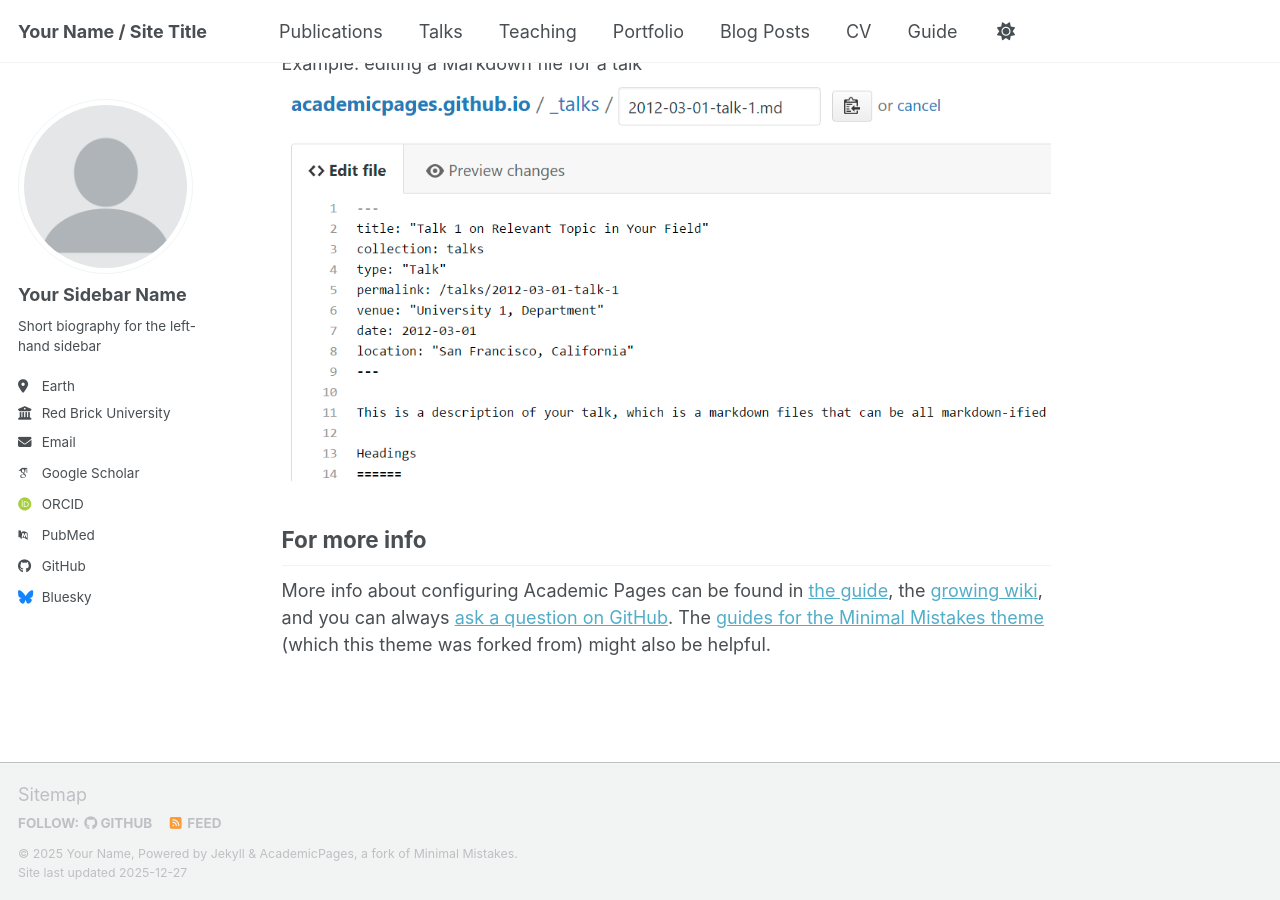
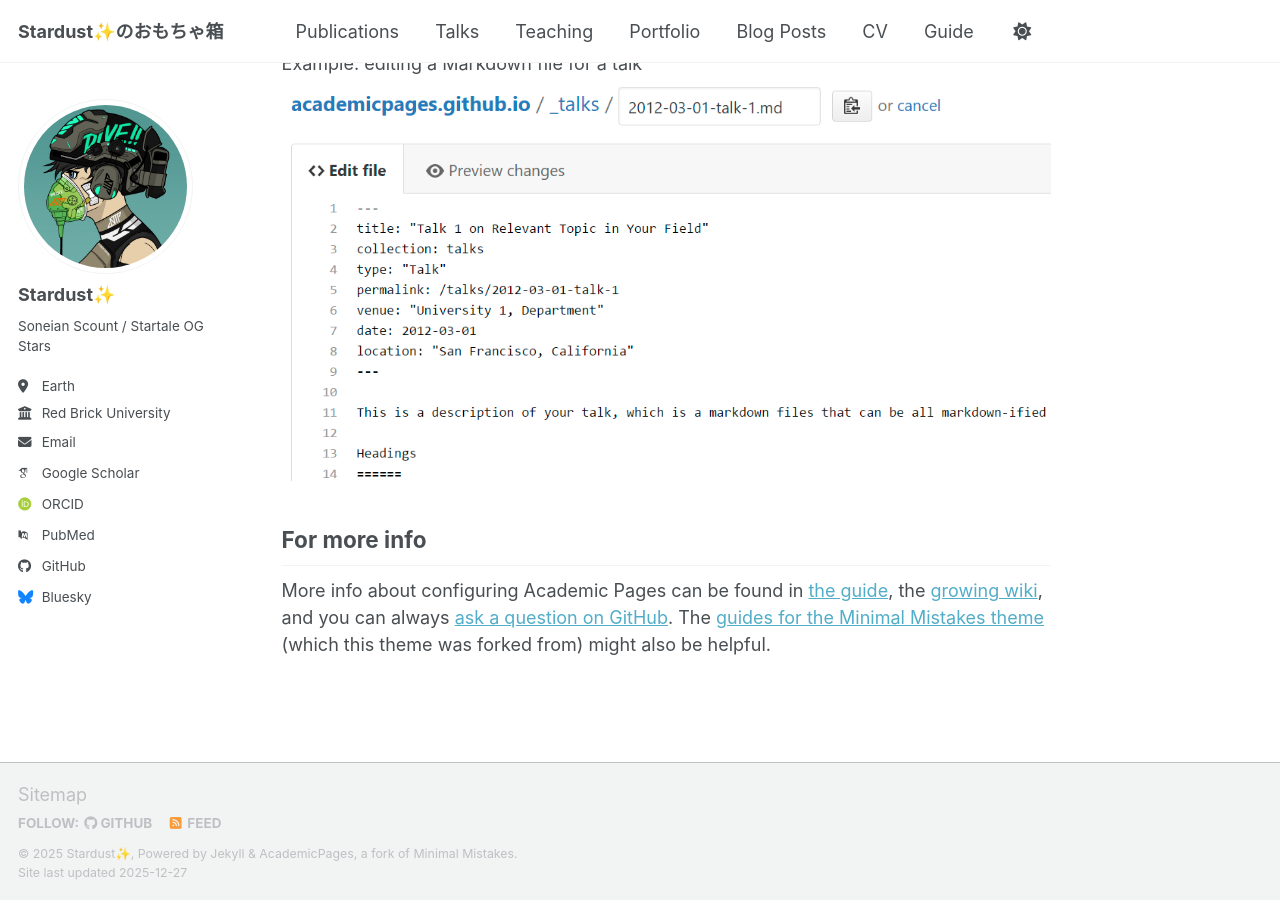
Before and after one commit to stardustdotbox/stardustdotbox.github.io, a Jekyll site: the page built from _pages/about.md, in a window 1280 px wide and 900 px high, scrolled down 2718 px. Built offline with Jekyll 4.4.1, drawn with Linux system fonts in a browser that asks for light colours; some web fonts are replaced; a script bundle is joined from its source files by our own code; library files that are not in the unit come from our copies.

Commit message:
ホームページ初期設定

```diff
--- a/_config.yml
+++ b/_config.yml
@@ -9,9 +9,9 @@
 # Basic Site Settings
 locale                   : "en-US"
 site_theme               : "default" # the available themes options are "default", "air", "sunrise", "mint", "dirt" and "contrast"
-title                    : "Your Name / Site Title"
+title                    : "Stardust✨のおもちゃ箱"
 title_separator          : "-"
-name                     : &name "Your Name"
+name                     : &name "Stardust✨"
 description              : &description "Your Name's academic portfolio"   # Update this with a general description of your site, this is the default if not overridden by a page
 url                      : https://academicpages.github.io # The base hostname & protocol for your site e.g. "https://[your GitHub username].github.io",
                                                            # or if you already have some other page hosted on Github then use "https://[your GitHub username].github.io/[Your Repo Name]"
@@ -23,10 +23,10 @@
 #               Additional customization can be done by editing /_includes/author-profile.html
 author:
   # Biographic information
-  avatar           : "profile.png"
-  name             : "Your Sidebar Name"
+  avatar           : "stardust.jpg"
+  name             : "Stardust✨"
   pronouns         : # example: "she/her"
-  bio              : "Short biography for the left-hand sidebar"
+  bio              : "Soneian Scount / Startale OG Stars"
   location         : "Earth"
   employer         : "Red Brick University"
   uri              : # URL
```
Also changed, not shown: images/stardust.jpg (added), 1 other file.
